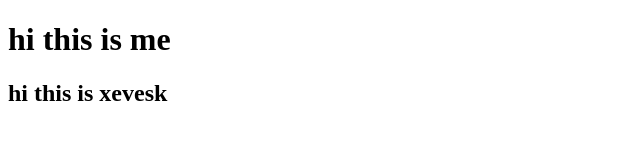
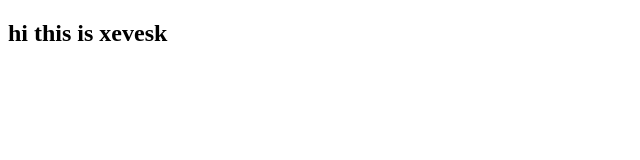
Before and after one commit to xevesklabs/leaarn-, a plain HTML site: page index.html in a window 1280 px wide. Shown: the whole page, without its empty margins (0-640 px from the left). Drawn offline with Linux system fonts and the light colour scheme.

Commit message:
removed h1 heading

```diff
--- a/index.html
+++ b/index.html
@@ -6,7 +6,6 @@
     <title>Document</title>
 </head>
 <body>
-    <h1>hi this is me </h1>
     <h2> hi this is xevesk </h2>
 </body>
 </html>
```
